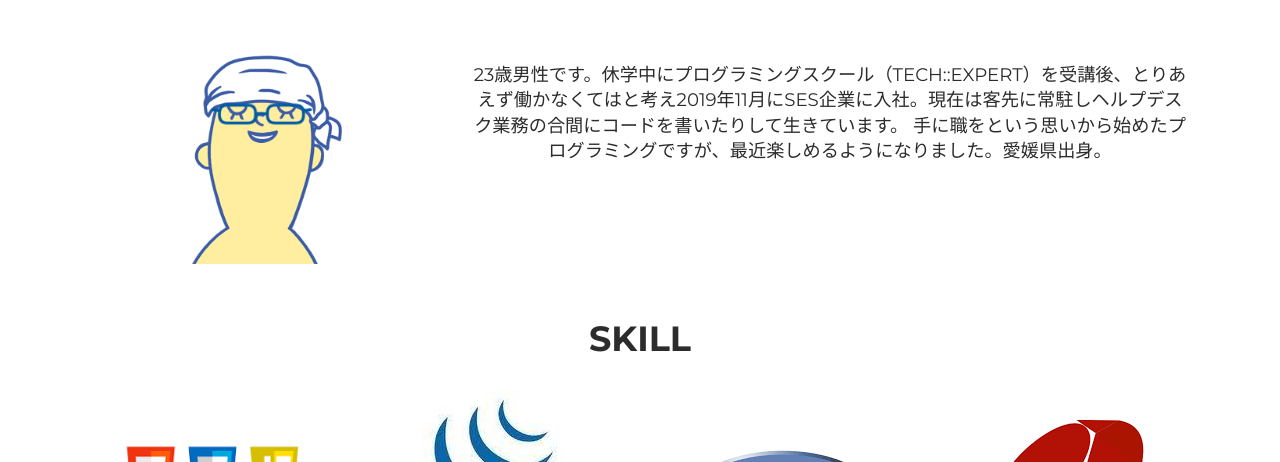
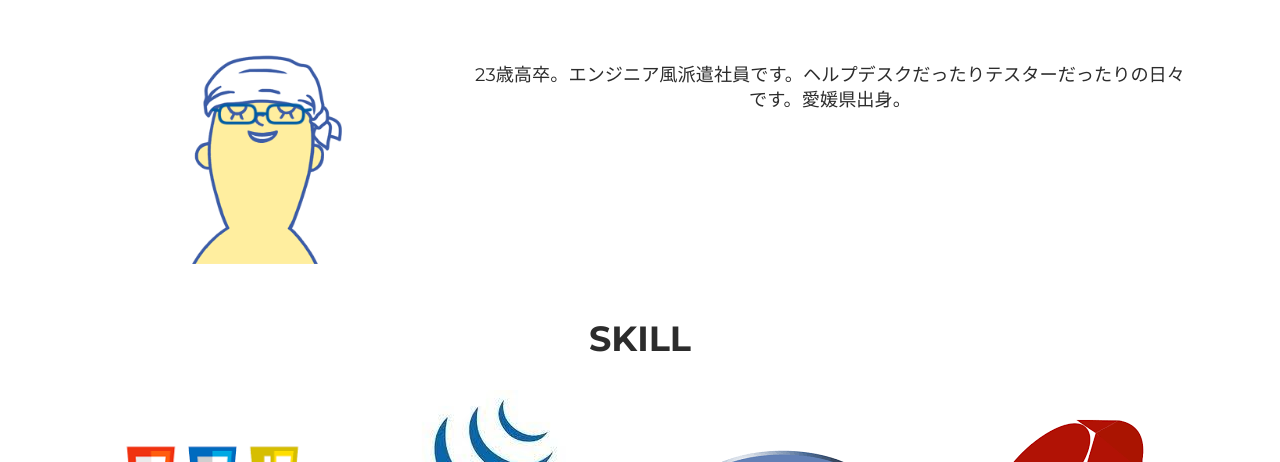
Before and after one commit to takeshimakai52/portfolio, a website: page index.html in a window 1280 px wide. Shown: the part 638-1100 px from the top of the page. Drawn offline with Linux system fonts and the light colour scheme.

Commit message:
change profile

```diff
--- a/index.html
+++ b/index.html
@@ -91,8 +91,7 @@
             <img src="bioremamagao_320.png" width="250" alt="" >
           </div>
           <div class="col-md-8">
-            <h5 class="i_description mt-4 pt-4 p-2 ">23歳男性です。休学中にプログラミングスクール（TECH::EXPERT）を受講後、とりあえず働かなくてはと考え2019年11月にSES企業に入社。現在は客先に常駐しヘルプデスク業務の合間にコードを書いたりして生きています。
-              手に職をという思いから始めたプログラミングですが、最近楽しめるようになりました。愛媛県出身。
+            <h5 class="i_description mt-4 pt-4 p-2 ">23歳高卒。エンジニア風派遣社員です。ヘルプデスクだったりテスターだったりの日々です。愛媛県出身。
             </h5>
           </div>
         </div>
```
